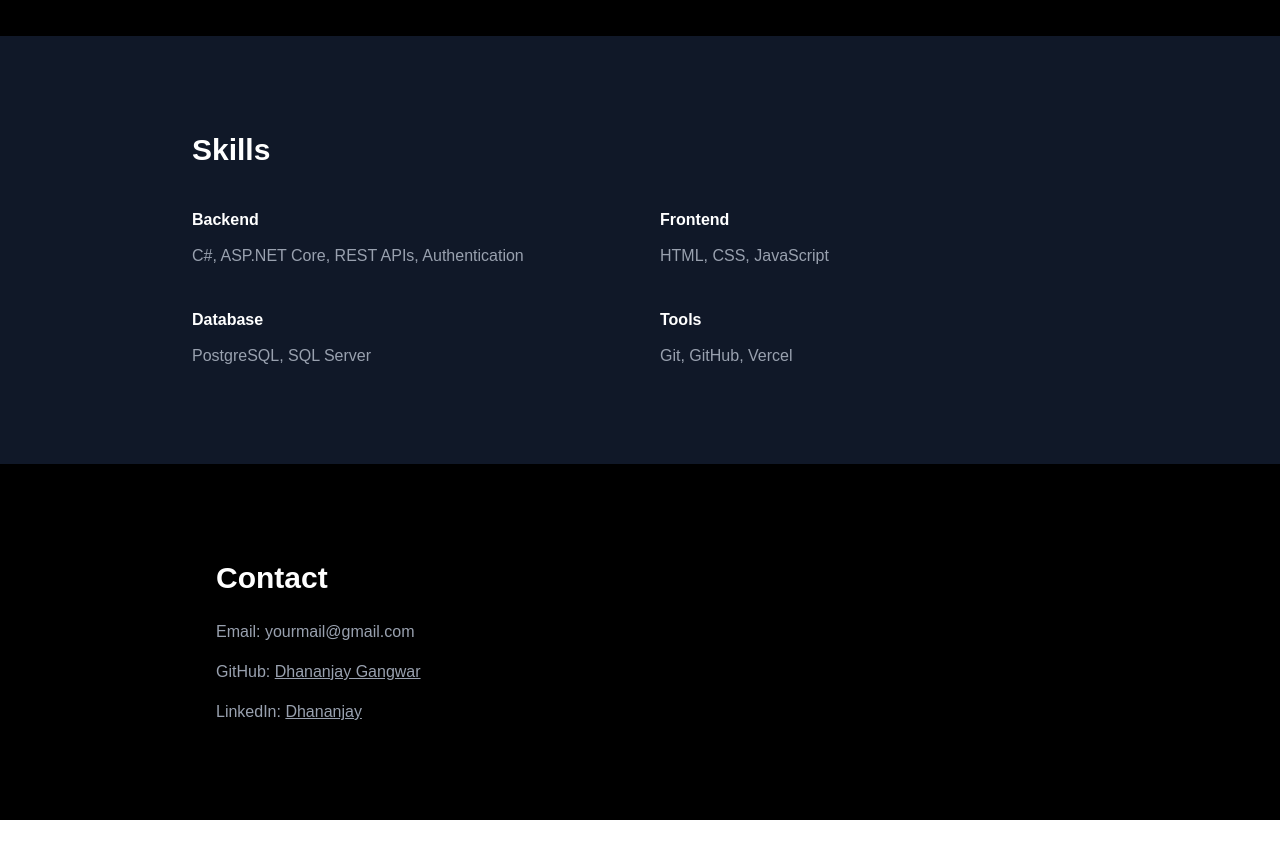
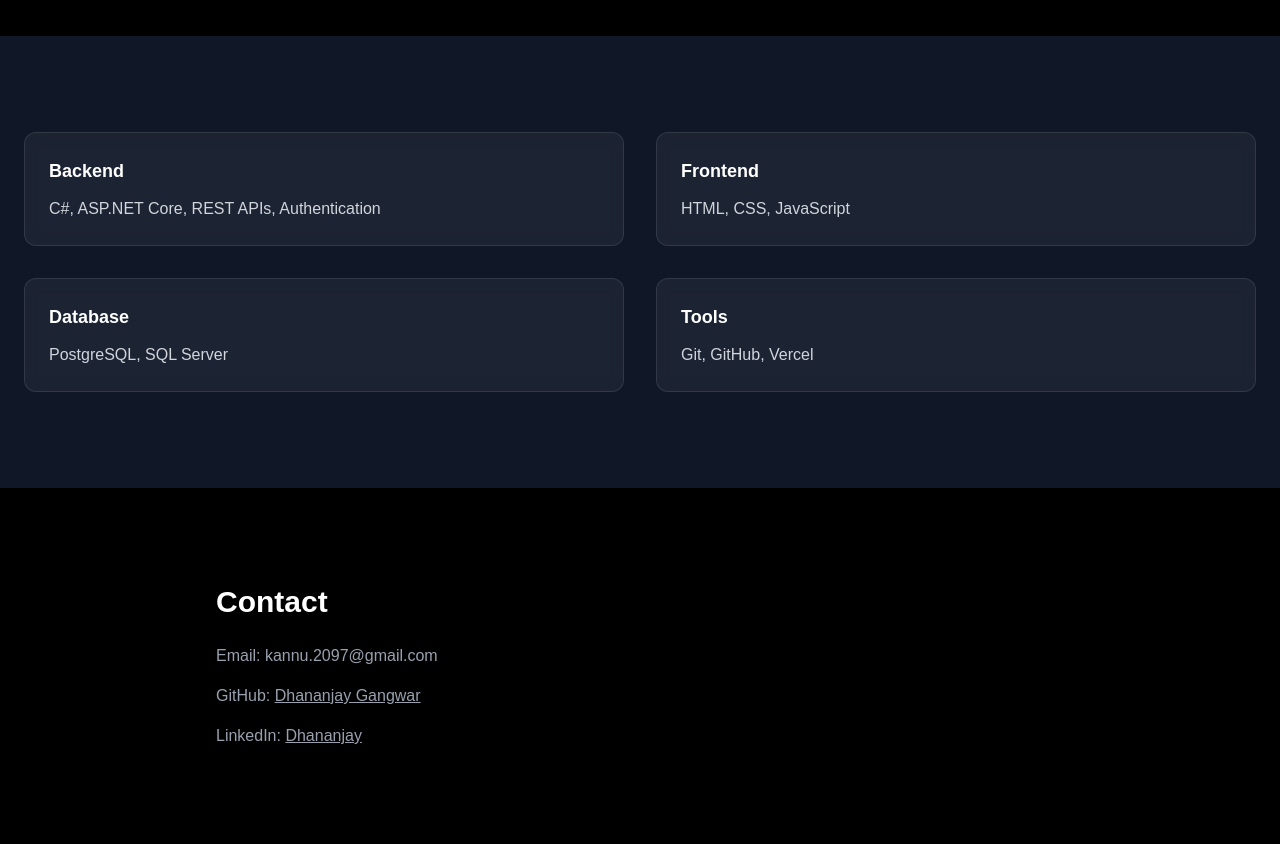
Before and after one commit to dhananjaygangwar/Portfolio, a Next.js app: page / in a window 1280 px wide. Shown: the part 1120-1964 px from the top of the page. Before the commit the page ends 1940 px from the top, so only its background shows below. Built offline with nearby package versions, Linux system fonts and the light colour scheme.

Commit message:
Portfolio Version 1.1.1

```diff
--- a/app/components/Contact.tsx
+++ b/app/components/Contact.tsx
@@ -4,7 +4,7 @@ export default function Contact(){
         <h3 className="text-3xl font-bold mb-6">Contact</h3>
 
         <div className="text-gray-400 space-y-4">
-          <p>Email: yourmail@gmail.com</p>
+          <p>Email: kannu.2097@gmail.com</p>
           <p>
             GitHub:{" "}
             <a
--- a/app/components/Skills.tsx
+++ b/app/components/Skills.tsx
@@ -1,30 +1,36 @@
 export default function Skills(){
     return(
         <section id="skills" className="bg-gray-900 py-24 px-6">
-        <div className="max-w-4xl mx-auto">
-          <h3 className="text-3xl font-bold mb-10">Skills</h3>
+        <div className="grid md:grid-cols-2 gap-8">
 
-          <div className="grid md:grid-cols-2 gap-10 text-gray-400">
-            <div>
-              <h4 className="text-white font-semibold mb-3">Backend</h4>
-              <p>C#, ASP.NET Core, REST APIs, Authentication</p>
-            </div>
+        <div className="bg-white/5 backdrop-blur-sm border border-white/10 p-6 rounded-xl hover:bg-white/10 transition">
+            <h4 className="text-white font-semibold mb-3 text-lg">Backend</h4>
+            <p className="text-gray-300">
+            C#, ASP.NET Core, REST APIs, Authentication
+            </p>
+        </div>
 
-            <div>
-              <h4 className="text-white font-semibold mb-3">Frontend</h4>
-              <p>HTML, CSS, JavaScript</p>
-            </div>
+        <div className="bg-white/5 backdrop-blur-sm border border-white/10 p-6 rounded-xl hover:bg-white/10 transition">
+            <h4 className="text-white font-semibold mb-3 text-lg">Frontend</h4>
+            <p className="text-gray-300">
+            HTML, CSS, JavaScript
+            </p>
+        </div>
 
-            <div>
-              <h4 className="text-white font-semibold mb-3">Database</h4>
-              <p>PostgreSQL, SQL Server</p>
-            </div>
+        <div className="bg-white/5 backdrop-blur-sm border border-white/10 p-6 rounded-xl hover:bg-white/10 transition">
+            <h4 className="text-white font-semibold mb-3 text-lg">Database</h4>
+            <p className="text-gray-300">
+            PostgreSQL, SQL Server
+            </p>
+        </div>
 
-            <div>
-              <h4 className="text-white font-semibold mb-3">Tools</h4>
-              <p>Git, GitHub, Vercel</p>
-            </div>
-          </div>
+        <div className="bg-white/5 backdrop-blur-sm border border-white/10 p-6 rounded-xl hover:bg-white/10 transition">
+            <h4 className="text-white font-semibold mb-3 text-lg">Tools</h4>
+            <p className="text-gray-300">
+            Git, GitHub, Vercel
+            </p>
+        </div>
+
         </div>
       </section>
     );
```
